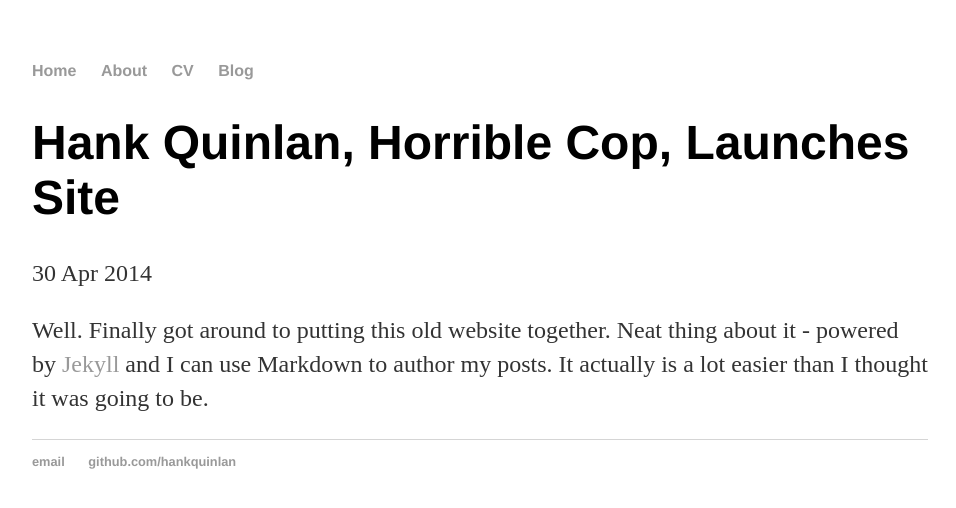
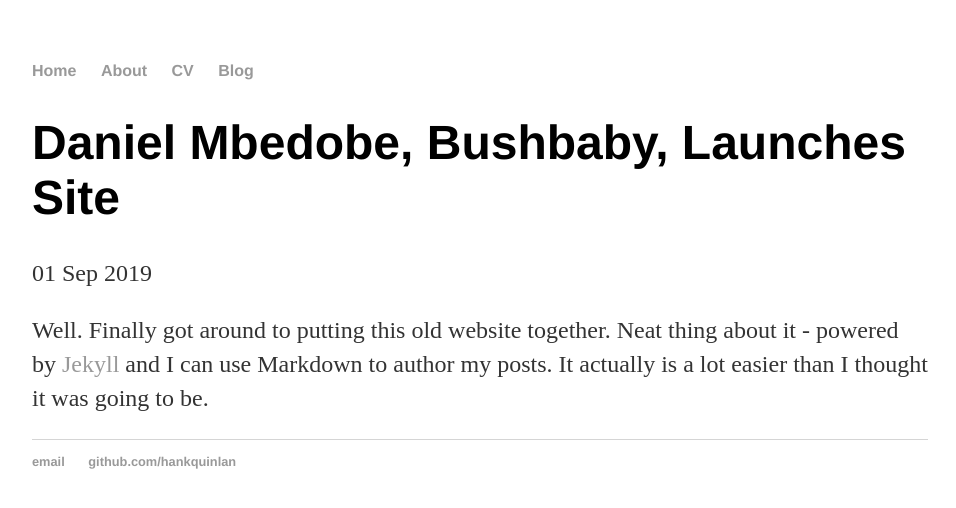
Before and after one commit to MBEDOBE/danielbushbaby.github.io, a Jekyll site: the page built from _posts/2019-09-01-daniel-mbedobe-site-launched.md, in a window 1280 px wide. Shown: the top 508 px of the page, without its empty margins (160-1116 px from the left). Built offline with Jekyll 4.4.1, drawn with Linux system fonts in a browser that asks for light colours.

Commit message:
renamed post file

```diff
--- a/_posts/2014-04-30-hank-quinlan-site-launched.md
+++ b/_posts/2019-09-01-daniel-mbedobe-site-launched.md
@@ -1,7 +1,7 @@
 ---
 layout: post
-title: "Hank Quinlan, Horrible Cop, Launches Site"
-date: 2014-04-30
+title: "Daniel Mbedobe, Bushbaby, Launches Site"
+date: 2019-09-01
 ---
 
 Well. Finally got around to putting this old website together. Neat thing about it - powered by [Jekyll](http://jekyllrb.com) and I can use Markdown to author my posts. It actually is a lot easier than I thought it was going to be.
```
